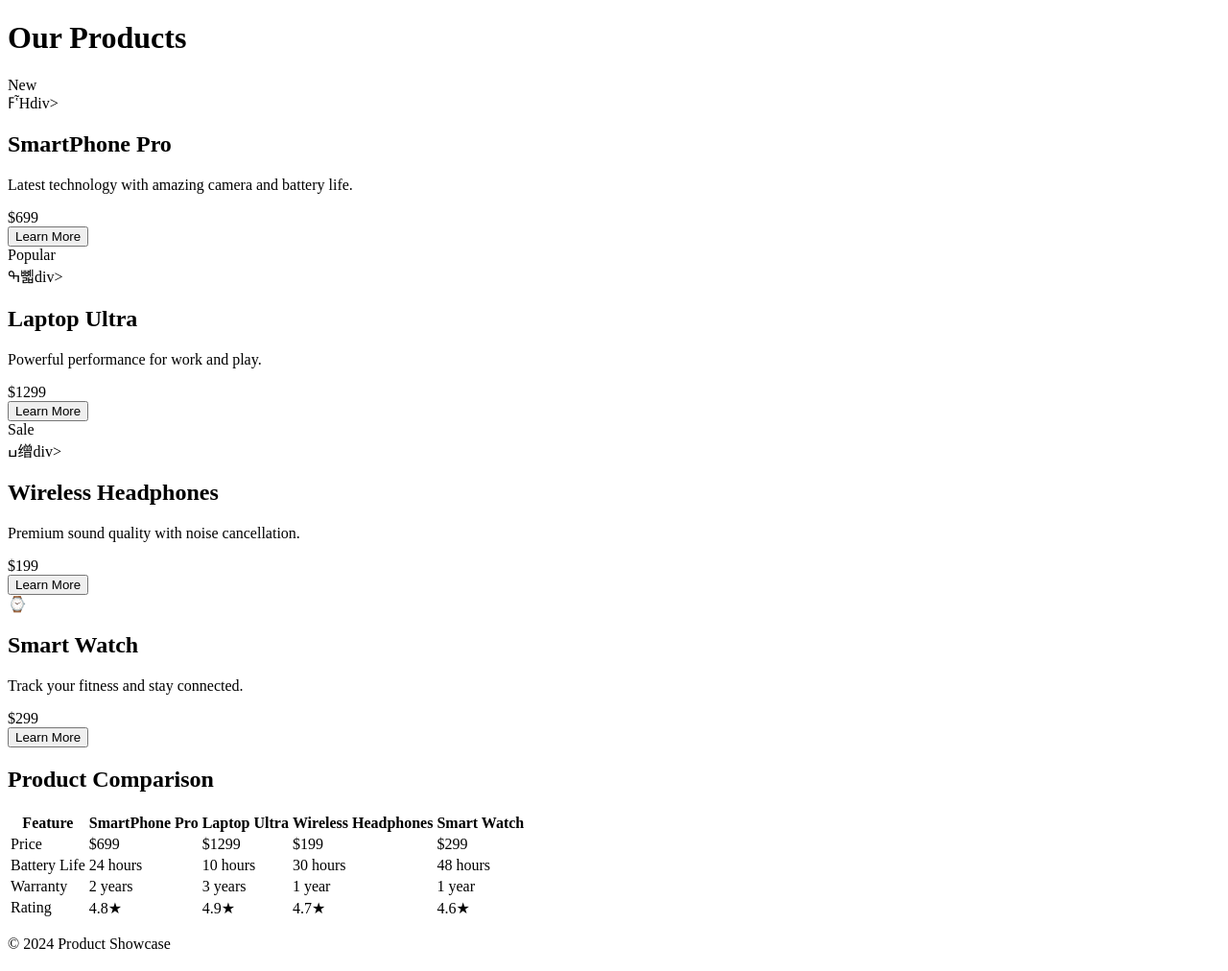
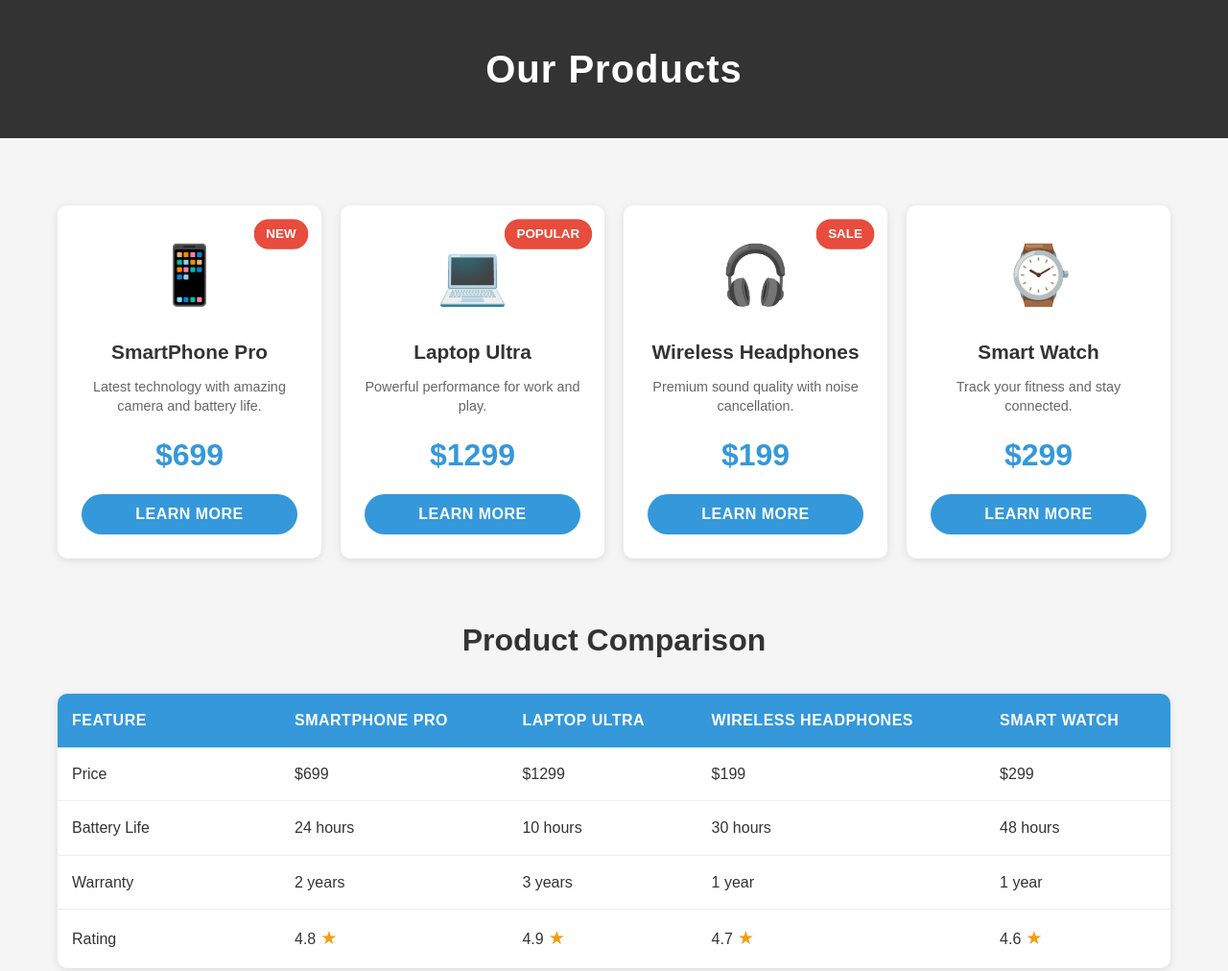
Before and after one commit to YashwanthGowdaKS/project-4, a plain HTML site: page index.html in a window 1280 px wide. Shown: the top 1012 px of the page at 96% size. Drawn offline with Linux system fonts and the light colour scheme.

Commit message:
done with css

```diff
--- a/index.html
+++ b/index.html
@@ -3,8 +3,11 @@
 <head>
     <meta charset="UTF-8">
     <meta name="viewport" content="width=device-width, initial-scale=1.0">
+    <meta name="description" content="Product showcase featuring latest technology products with comparison table">
     <title>Product Showcase</title>
-
+    <link rel="stylesheet" href="styles.css">
+</head>
+<body>
     <header>
         <h1>Our Products</h1>
     </header>
@@ -15,7 +18,7 @@
                 <!-- SmartPhone Pro Card -->
                 <div class="product-card">
                     <div class="product-badge">New</div>
-                    <div class="product-icon">ߓἯdiv>
+                    <div class="product-icon">📱</div>
                     <h2 class="product-title">SmartPhone Pro</h2>
                     <p class="product-description">Latest technology with amazing camera and battery life.</p>
                     <div class="product-price">$699</div>
@@ -25,17 +28,18 @@
                 <!-- Laptop Ultra Card -->
                 <div class="product-card">
                     <div class="product-badge">Popular</div>
-                    <div class="product-icon">ߒ뼯div>
+                    <div class="product-icon">💻</div>
                     <h2 class="product-title">Laptop Ultra</h2>
                     <p class="product-description">Powerful performance for work and play.</p>
                     <div class="product-price">$1299</div>
+
                     <button class="learn-more-btn">Learn More</button>
                 </div>
 
                 <!-- Wireless Headphones Card -->
                 <div class="product-card">
                     <div class="product-badge">Sale</div>
-                    <div class="product-icon">ߎ缯div>
+                    <div class="product-icon">🎧</div>
                     <h2 class="product-title">Wireless Headphones</h2>
                     <p class="product-description">Premium sound quality with noise cancellation.</p>
                     <div class="product-price">$199</div>
--- /dev/null
+++ b/styles.css
@@ -0,0 +1,350 @@
+    * {
+    margin: 0;
+    padding: 0;
+    box-sizing: border-box;
+}
+
+body {
+    font-family: 'Arial', 'Helvetica', sans-serif;
+    background-color: #f5f5f5;
+    line-height: 1.6;
+    color: #333;
+}
+
+header {
+    background-color: #333;
+    color: white;
+    text-align: center;
+    padding: 40px 20px;
+    animation: fadeInDown 0.8s ease-out;
+}
+
+header h1 {
+    font-size: 2.5em;
+    font-weight: bold;
+    letter-spacing: 1px;
+}
+
+.container {
+    max-width: 1200px;
+    margin: 0 auto;
+    padding: 40px 20px;
+    background-color: #f5f5f5;
+}
+
+.products-section {
+    margin-bottom: 60px;
+}
+
+.products-grid {
+    display: grid;
+    grid-template-columns: repeat(4, 1fr);
+    gap: 20px;
+    margin-top: 30px;
+}
+
+.product-card {
+    background-color: white;
+    border-radius: 10px;
+    padding: 25px;
+    box-shadow: 0 2px 8px rgba(0, 0, 0, 0.1);
+    position: relative;
+    display: flex;
+    flex-direction: column;
+    justify-content: space-between;
+    align-items: center;
+    transition: transform 0.3s ease, box-shadow 0.3s ease;
+    animation: fadeInUp 0.6s ease-out;
+    animation-fill-mode: both;
+}
+
+.product-card:nth-child(1) {
+    animation-delay: 0.1s;
+}
+
+.product-card:nth-child(2) {
+    animation-delay: 0.2s;
+}
+
+.product-card:nth-child(3) {
+    animation-delay: 0.3s;
+}
+
+.product-card:nth-child(4) {
+    animation-delay: 0.4s;
+}
+
+.product-card:hover {
+    transform: scale(1.05) translateY(-5px);
+    box-shadow: 0 8px 16px rgba(0, 0, 0, 0.15);
+}
+
+.product-badge {
+    position: absolute;
+    top: 15px;
+    right: 15px;
+    background-color: #e74c3c;
+    color: white;
+    padding: 5px 12px;
+    border-radius: 15px;
+    font-size: 0.8em;
+    font-weight: bold;
+    text-transform: uppercase;
+    animation: pulse 2s infinite;
+}
+
+.product-icon {
+    font-size: 60px;
+    text-align: center;
+    margin-bottom: 15px;
+    transition: transform 0.3s ease;
+}
+
+.product-card:hover .product-icon {
+    transform: rotate(5deg) scale(1.1);
+}
+
+.product-title {
+    font-size: 1.3em;
+    font-weight: bold;
+    color: #333;
+    margin-bottom: 10px;
+    text-align: center;
+    width: 100%;
+}
+
+.product-description {
+    color: #666;
+    font-size: 0.9em;
+    margin-bottom: 15px;
+    line-height: 1.4;
+    text-align: center;
+    flex-grow: 1;
+}
+
+.product-price {
+    font-size: 2em;
+    color: #3498db;
+    font-weight: bold;
+    margin-bottom: 15px;
+    text-align: center;
+    width: 100%;
+}
+
+.learn-more-btn {
+    background-color: #3498db;
+    color: white;
+    border: none;
+    padding: 12px 30px;
+    border-radius: 25px;
+    font-size: 1em;
+    cursor: pointer;
+    width: 100%;
+    transition: all 0.3s ease;
+    font-weight: 600;
+    text-transform: uppercase;
+    letter-spacing: 0.5px;
+}
+
+.learn-more-btn:hover {
+    background-color: #2980b9;
+    transform: translateY(-2px);
+    box-shadow: 0 4px 8px rgba(52, 152, 219, 0.3);
+}
+
+.learn-more-btn:active {
+    transform: translateY(0);
+}
+
+.comparison-section {
+    margin-top: 60px;
+    animation: fadeIn 1s ease-out;
+}
+
+.comparison-title {
+    text-align: center;
+    font-size: 2em;
+    font-weight: bold;
+    color: #333;
+    margin-bottom: 30px;
+}
+
+.comparison-table {
+    width: 100%;
+    background-color: white;
+    border-radius: 10px;
+    overflow: hidden;
+    box-shadow: 0 2px 8px rgba(0, 0, 0, 0.1);
+    border-collapse: collapse;
+    animation: slideIn 0.8s ease-out;
+}
+
+.comparison-table thead {
+    background-color: #3498db;
+    color: white;
+}
+
+.comparison-table th {
+    padding: 15px;
+    text-align: left;
+    font-weight: bold;
+    text-transform: uppercase;
+    letter-spacing: 0.5px;
+}
+
+.comparison-table th:first-child {
+    width: 20%;
+}
+
+.comparison-table td {
+    padding: 15px;
+    color: #333;
+    border-bottom: 1px solid #eee;
+    transition: background-color 0.2s ease;
+}
+
+.comparison-table tbody tr:hover td {
+    background-color: #f8f9fa;
+}
+
+.comparison-table tbody tr:last-child td {
+    border-bottom: none;
+}
+
+.star-icon {
+    color: #f39c12;
+    margin-left: 5px;
+    font-size: 1.2em;
+}
+
+footer {
+    background-color: #333;
+    color: white;
+    text-align: center;
+    padding: 30px 20px;
+    margin-top: 40px;
+}
+
+footer p {
+    font-size: 1em;
+    letter-spacing: 0.5px;
+}
+
+@keyframes fadeInDown {
+    from {
+        opacity: 0;
+        transform: translateY(-30px);
+    }
+    to {
+        opacity: 1;
+        transform: translateY(0);
+    }
+}
+
+@keyframes fadeInUp {
+    from {
+        opacity: 0;
+        transform: translateY(30px);
+    }
+    to {
+        opacity: 1;
+        transform: translateY(0);
+    }
+}
+
+@keyframes fadeIn {
+    from {
+        opacity: 0;
+    }
+    to {
+        opacity: 1;
+    }
+}
+
+@keyframes slideIn {
+    from {
+        opacity: 0;
+        transform: translateX(50px);
+    }
+    to {
+        opacity: 1;
+        transform: translateX(0);
+    }
+}
+
+@keyframes pulse {
+    0%, 100% {
+        transform: scale(1);
+    }
+    50% {
+        transform: scale(1.05);
+    }
+}
+
+@media (max-width: 1024px) {
+    .products-grid {
+        grid-template-columns: repeat(2, 1fr);
+        gap: 25px;
+    }
+
+    .container {
+        padding: 30px 15px;
+    }
+
+    header h1 {
+        font-size: 2em;
+    }
+}
+
+@media (max-width: 768px) {
+    .products-grid {
+        grid-template-columns: 1fr;
+        gap: 20px;
+    }
+
+    .container {
+        padding: 20px 10px;
+    }
+
+    header {
+        padding: 30px 15px;
+    }
+
+    header h1 {
+        font-size: 1.8em;
+    }
+
+    .product-card {
+        padding: 20px;
+    }
+
+    .comparison-table {
+        font-size: 0.9em;
+    }
+
+    .comparison-table th,
+    .comparison-table td {
+        padding: 10px;
+    }
+
+    .comparison-title {
+        font-size: 1.5em;
+    }
+}
+
+@media (max-width: 480px) {
+    .comparison-table {
+        display: block;
+        overflow-x: auto;
+        white-space: nowrap;
+    }
+
+    .product-price {
+        font-size: 1.5em;
+    }
+
+    .learn-more-btn {
+        padding: 10px 20px;
+        font-size: 0.9em;
+    }
+}
```
